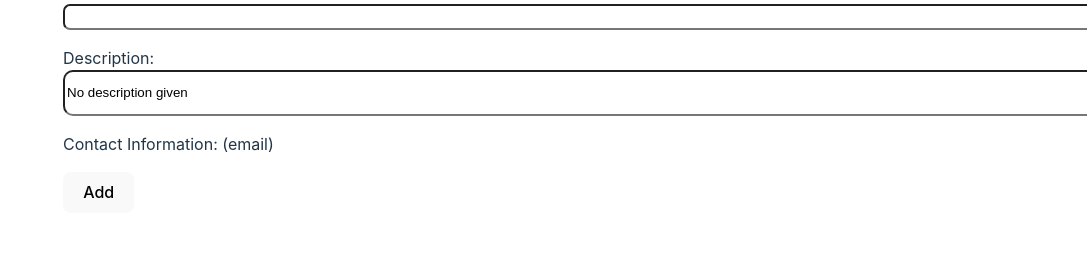
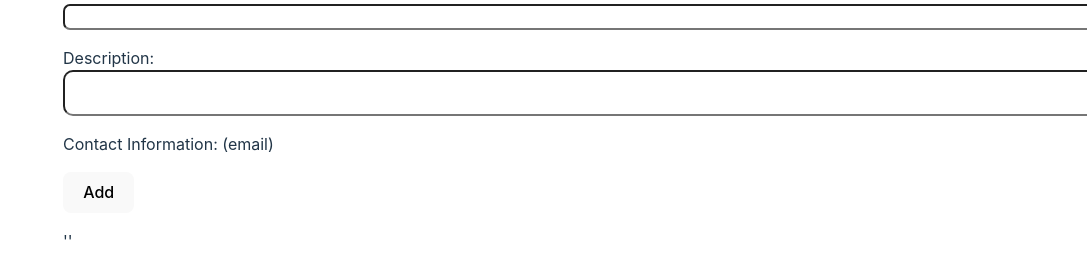
Before and after one commit to MaanPatel2005/ZotResearch, a React (Vite) app in the folder zot_research/: page / in a window 1280 px wide. Shown: the part 213-492 px from the top of the page, without its empty margins (193-1280 px from the left). Built offline with nearby package versions, Linux system fonts and the light colour scheme.

Commit message:
Update AddPost.jsx

```diff
--- a/zot_research/src/AddPost.jsx
+++ b/zot_research/src/AddPost.jsx
@@ -2,8 +2,9 @@ import React, {useState} from 'react'
 import './AddPost.css'
 
 function AddPost() {
-  const [inputValue, setInputValue] = useState({ title: "", description: "No description given" });
-  const [result, setResult] = useState('');
+  const [inputValue, setInputValue] = useState("");
+  const [title, setTitle] = useState("");
+  const [result, setResult] = useState("''");
 
   const handleInputChange = (event) => {
     setInputValue(event);
@@ -23,7 +24,7 @@ function AddPost() {
         <form class = "post">
           <label>
             <p>Title: &nbsp;
-            <input class = "title" type="text" value = {inputValue.title} onChange={handleInputChange} id = "title" name="title" />
+            <input class = "title" type="text" value = {inputValue.title} onChange={(e) => {setTitle(e.target.value)}} id = "title" name="title" />
             </p>
           </label>
           <label>
```
